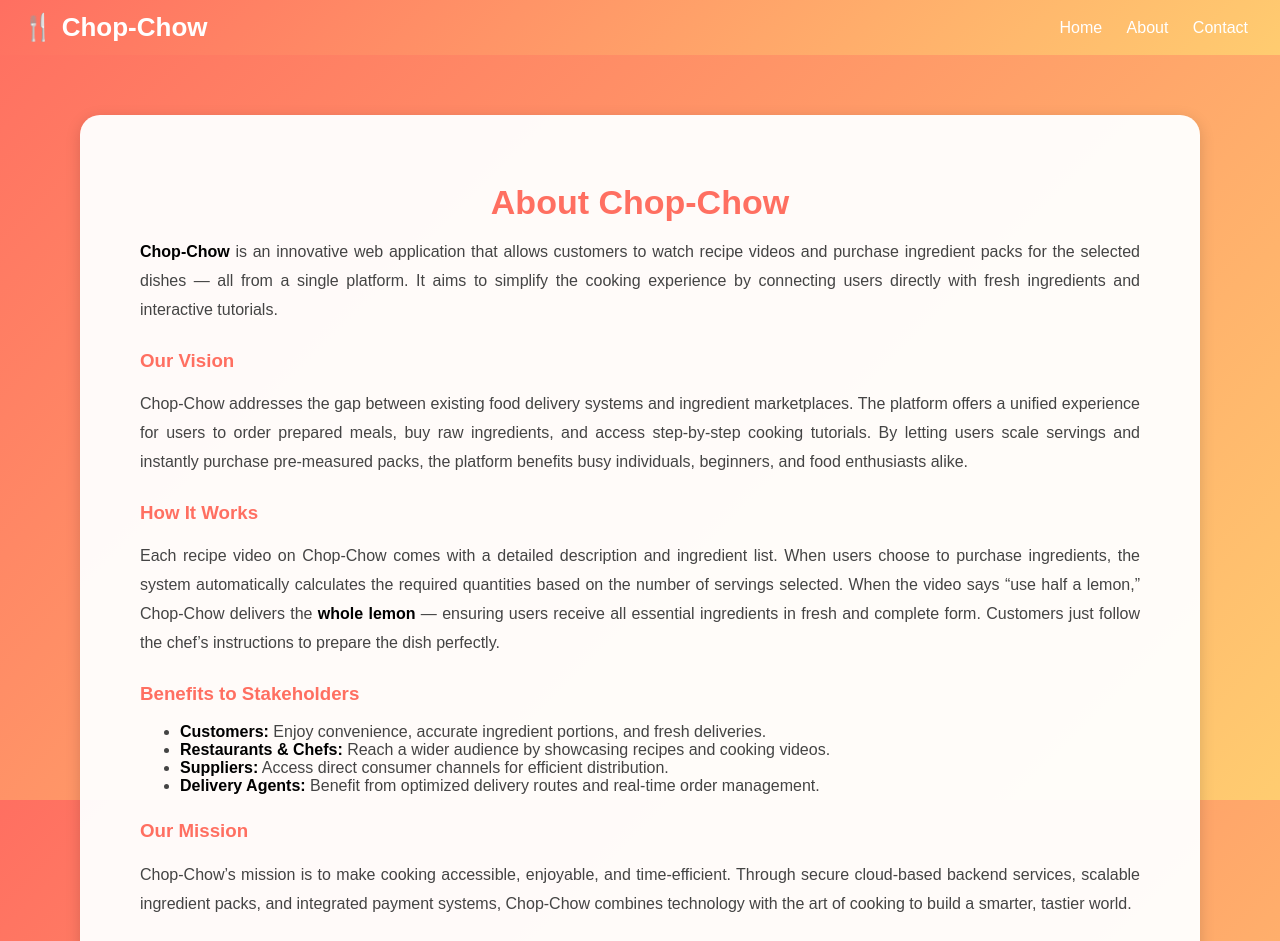
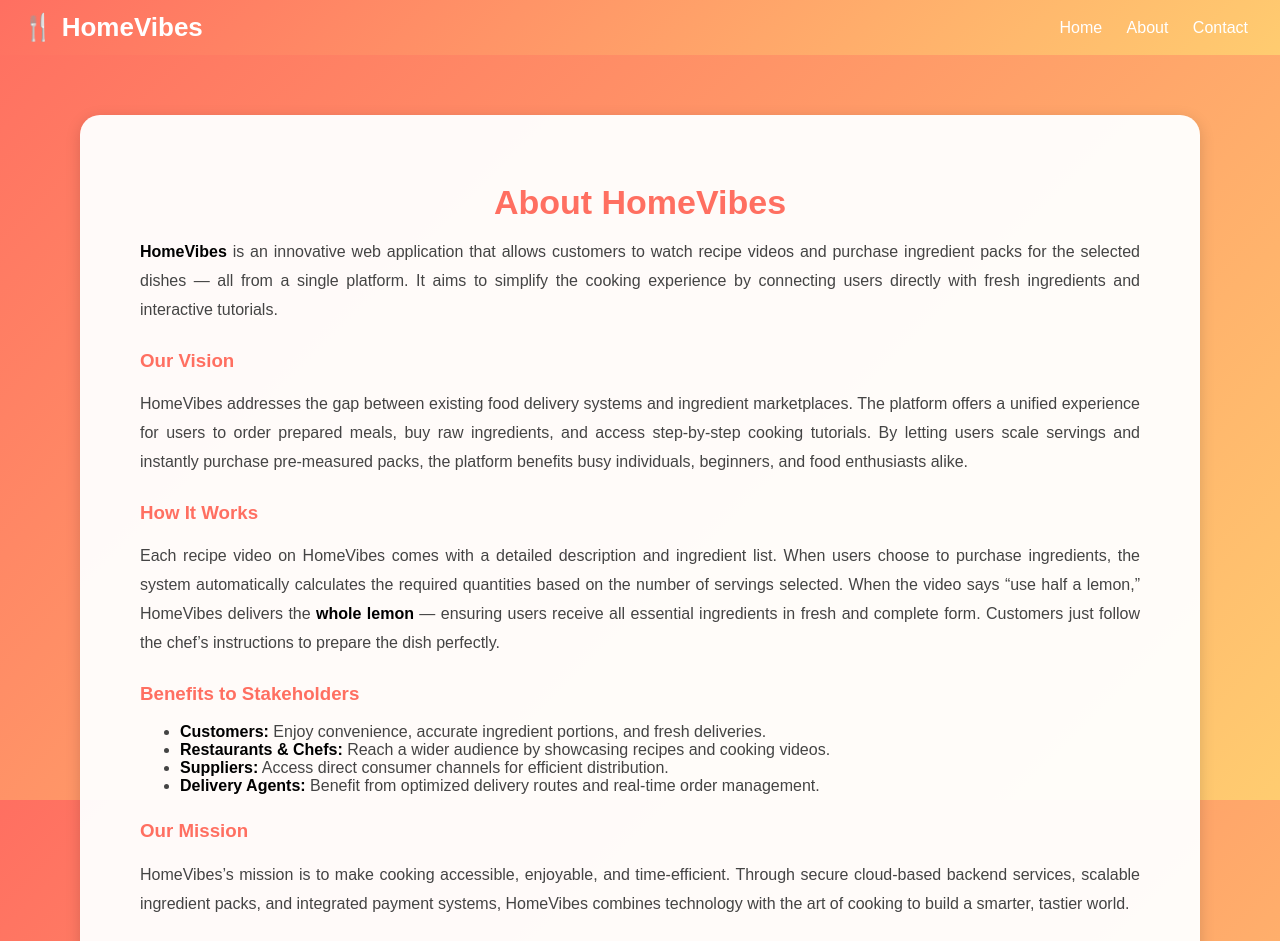
Before and after one commit to Atchuta-Vyshnavi/home-vibes, a plain HTML site: page lastchop/about.html in a window 1280 px wide. Shown: the top 941 px of the page. Drawn offline with Linux system fonts and the light colour scheme.

Commit message:
changed name

```diff
--- a/lastchop/about.html
+++ b/lastchop/about.html
@@ -3,7 +3,7 @@
 <head>
 <meta charset="utf-8">
 <meta name="viewport" content="width=device-width,initial-scale=1">
-<title>About — Chop-Chow</title>
+<title>About — HomeVibes</title>
 <style>
 :root{
   --accent1:#ff6f61;
@@ -97,7 +97,7 @@ ul{color:var(--muted);}
 <body>
 
   <div class="navbar">
-    <h1>🍴 Chop-Chow</h1>
+    <h1>🍴 HomeVibes</h1>
     <div>
       <a href="home.html">Home</a>
       <a href="about.html">About</a>
@@ -106,21 +106,21 @@ ul{color:var(--muted);}
   </div>
 
   <div class="container">
-    <h2>About Chop-Chow</h2>
+    <h2>About HomeVibes</h2>
 
     <p>
-      <strong>Chop-Chow</strong> is an innovative web application that allows customers to watch recipe videos and purchase ingredient packs for the selected dishes — all from a single platform. It aims to simplify the cooking experience by connecting users directly with fresh ingredients and interactive tutorials.
+      <strong>HomeVibes</strong> is an innovative web application that allows customers to watch recipe videos and purchase ingredient packs for the selected dishes — all from a single platform. It aims to simplify the cooking experience by connecting users directly with fresh ingredients and interactive tutorials.
     </p>
 
     <h3>Our Vision</h3>
     <p>
-      Chop-Chow addresses the gap between existing food delivery systems and ingredient marketplaces. The platform offers a unified experience for users to order prepared meals, buy raw ingredients, and access step-by-step cooking tutorials. By letting users scale servings and instantly purchase pre-measured packs, the platform benefits busy individuals, beginners, and food enthusiasts alike.
+      HomeVibes addresses the gap between existing food delivery systems and ingredient marketplaces. The platform offers a unified experience for users to order prepared meals, buy raw ingredients, and access step-by-step cooking tutorials. By letting users scale servings and instantly purchase pre-measured packs, the platform benefits busy individuals, beginners, and food enthusiasts alike.
     </p>
 
     <h3>How It Works</h3>
     <p>
-      Each recipe video on Chop-Chow comes with a detailed description and ingredient list. When users choose to purchase ingredients, the system automatically calculates the required quantities based on the number of servings selected.
-      When the video says “use half a lemon,” Chop-Chow delivers the <strong>whole lemon</strong> — ensuring users receive all essential ingredients in fresh and complete form. Customers just follow the chef’s instructions to prepare the dish perfectly.
+      Each recipe video on HomeVibes comes with a detailed description and ingredient list. When users choose to purchase ingredients, the system automatically calculates the required quantities based on the number of servings selected.
+      When the video says “use half a lemon,” HomeVibes delivers the <strong>whole lemon</strong> — ensuring users receive all essential ingredients in fresh and complete form. Customers just follow the chef’s instructions to prepare the dish perfectly.
     </p>
 
     <h3>Benefits to Stakeholders</h3>
@@ -133,7 +133,7 @@ ul{color:var(--muted);}
 
     <h3>Our Mission</h3>
     <p>
-      Chop-Chow’s mission is to make cooking accessible, enjoyable, and time-efficient. Through secure cloud-based backend services, scalable ingredient packs, and integrated payment systems, Chop-Chow combines technology with the art of cooking to build a smarter, tastier world.
+      HomeVibes’s mission is to make cooking accessible, enjoyable, and time-efficient. Through secure cloud-based backend services, scalable ingredient packs, and integrated payment systems, HomeVibes combines technology with the art of cooking to build a smarter, tastier world.
     </p>
 
     <h3>Core Advantages</h3>
```
Also changed, not shown: lastchop/buynow.html (+1 -1 lines), lastchop/home.html (+2 -2 lines), lastchop/index.html (+2 -2 lines), lastchop/payment.html (+1 -1 lines).
